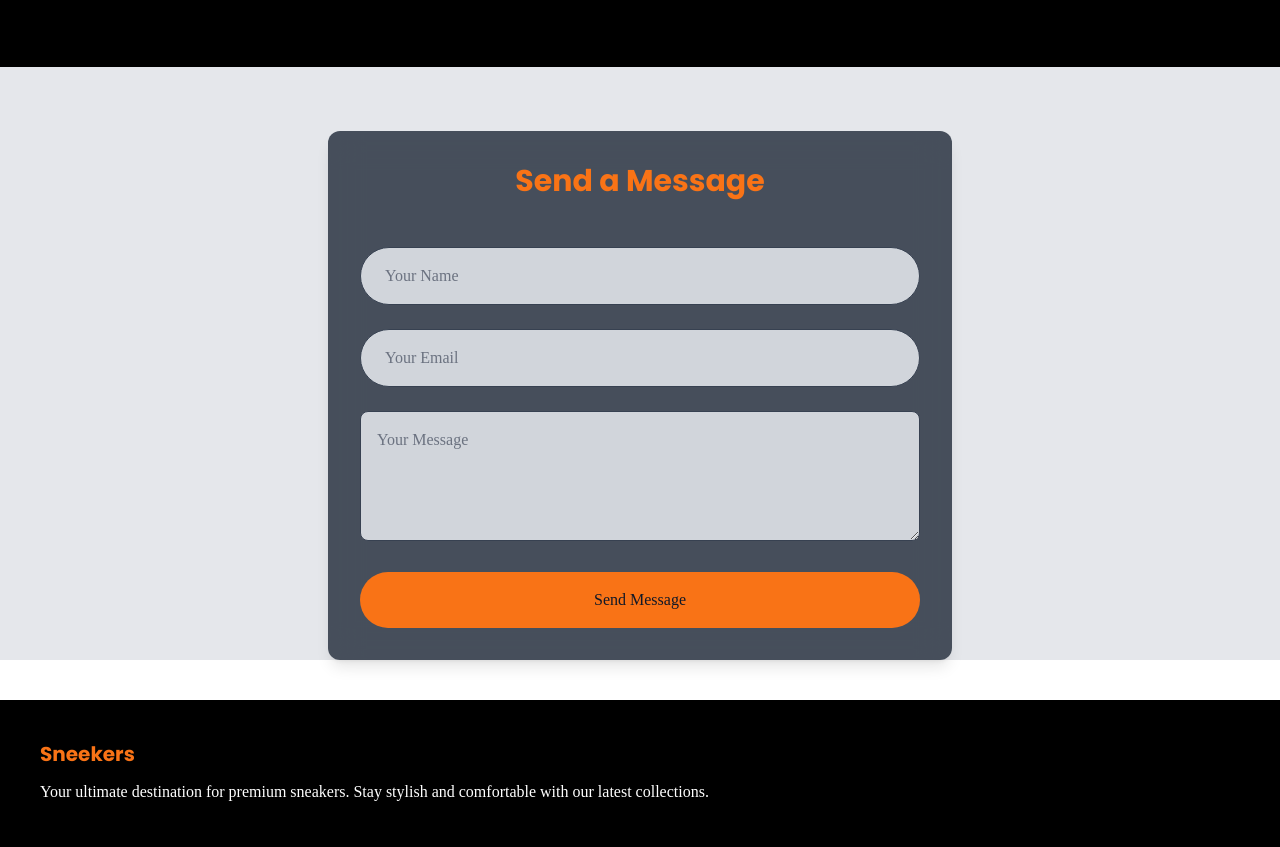
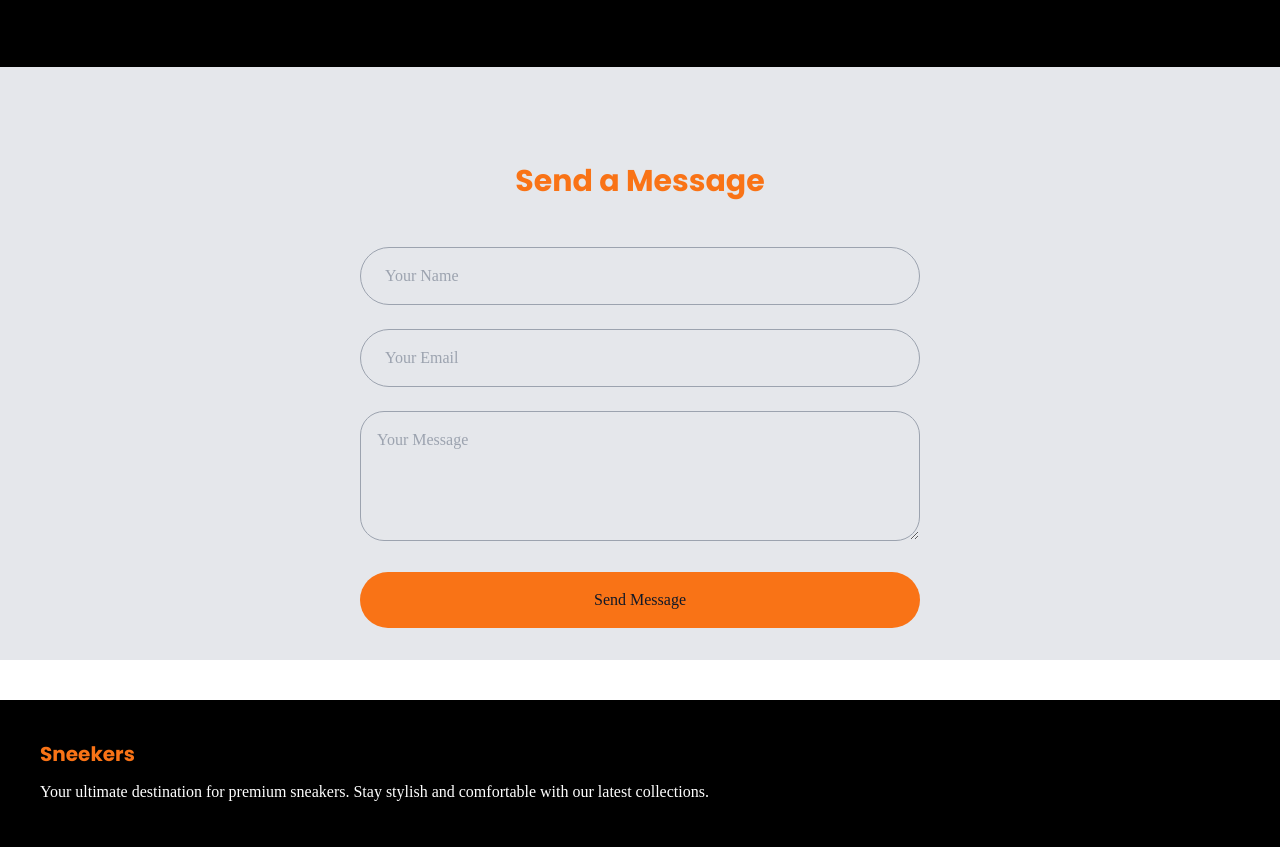
Before and after one commit to Otengtech/sneekers, a React (Vite) app in the folder Client/: page /#/contact in a window 1280 px wide. Shown: the part 481-1328 px from the top of the page. Built offline with nearby package versions, Linux system fonts and the light colour scheme; no server answers; the database is empty; a web font is replaced by a local one.

Commit message:
Update Contact.jsx

```diff
--- a/Client/src/Components/Contact.jsx
+++ b/Client/src/Components/Contact.jsx
@@ -49,24 +49,24 @@ const Contact = () => {
 
           {/* Message Form */}
           <div className="max-w-2xl mx-auto mt-16 px-6">
-            <form className="bg-gray-800 p-8 rounded-xl shadow-lg space-y-6 backdrop-blur-lg bg-opacity-80">
+            <form className="p-8 space-y-6">
               <h2 className="text-center text-2xl sm:text-3xl font-bold text-orange-500 mb-6">
                 Send a Message
               </h2>
               <input
                 type="text"
                 placeholder="Your Name"
-                className="w-full px-6 py-4 border border-gray-700 rounded-full bg-gray-300 text-white placeholder:text-md placeholder-gray-500"
+                className="w-full px-6 py-4 border border-gray-400 rounded-full bg-transparent text-gray-500 placeholder:text-md focus:outline-none placeholder-gray-400"
               />
               <input
                 type="email"
                 placeholder="Your Email"
-                className="w-full px-6 py-4 border border-gray-700 rounded-full bg-gray-300 text-white placeholder:text-md placeholder-gray-500"
+                className="w-full px-6 py-4 border border-gray-400 rounded-full bg-transparent text-gray-500 placeholder:text-md focus:outline-none placeholder-gray-400"
               />
               <textarea
                 rows="4"
                 placeholder="Your Message"
-                className="w-full p-4 border border-gray-700 rounded-lg bg-gray-300 text-white placeholder-gray-500"
+                className="w-full p-4 border border-gray-400 rounded-3xl bg-transparent text-gray-500 focus:outline-none placeholder-gray-400"
               ></textarea>
               <button className="w-full bg-orange-500 text-gray-900 p-4 rounded-full text-md transition hover:bg-orange-600">
                 Send Message
```
